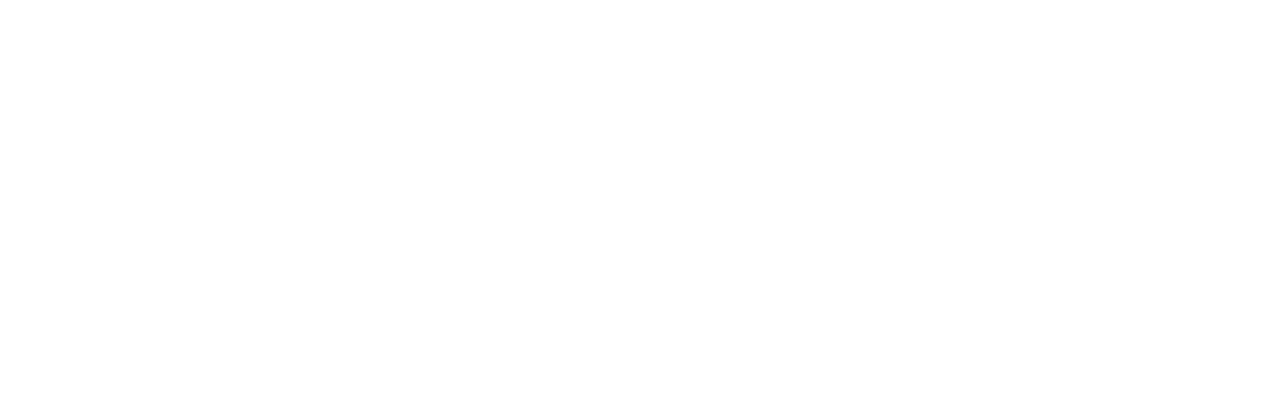
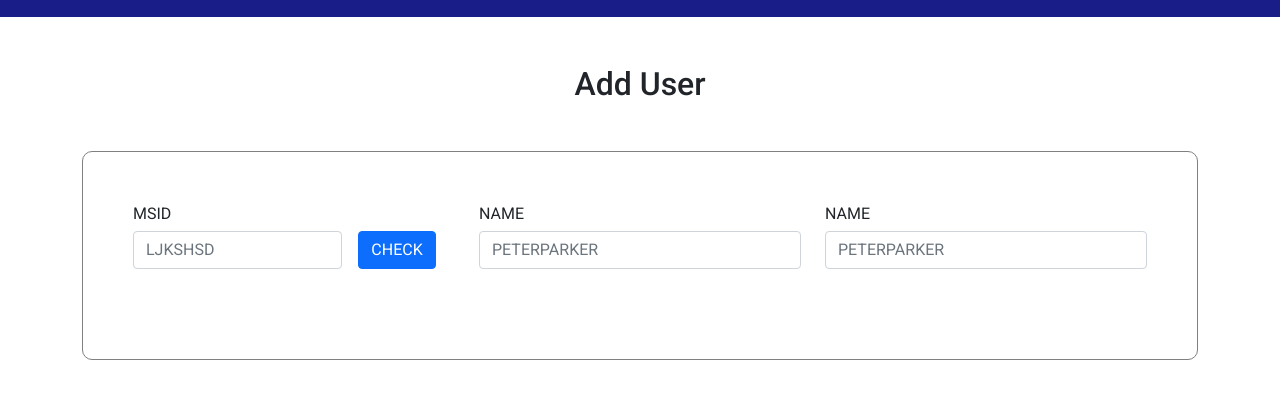
Before and after one commit to JoySarkarBD/college-project, a React (Vite) app: page /add-user in a window 1280 px wide. Before the commit this address had no page. Shown: the part 133-543 px from the top of the page. Built offline with nearby package versions, Linux system fonts and the light colour scheme.

Commit message:
feat: add user page

```diff
--- a/src/Routes/Routes.jsx
+++ b/src/Routes/Routes.jsx
@@ -1,5 +1,6 @@
 import { createBrowserRouter } from "react-router-dom";
 import Layout from "../Layout/Layout";
+import AddUser from "../pages/AddUser/AddUser";
 import Admin from "../pages/Admin/Admin";
 import Home from "../pages/Home/Home";
 import Login from "../pages/Login/Login";
@@ -28,6 +29,10 @@
         element: <Login />,
       },
       {
+        path: "/add-user",
+        element: <AddUser />,
+      },
+      {
         path: "/work-queue",
         element: <WorkQueue />,
       },
--- /dev/null
+++ b/src/pages/AddUser/AddUser.css
@@ -0,0 +1,5 @@
+.addUserForm {
+  border: 1px solid gray;
+  border-radius: 10px;
+  padding: 50px;
+}
--- /dev/null
+++ b/src/pages/AddUser/AddUser.jsx
@@ -0,0 +1,57 @@
+import "./AddUser.css";
+export default function AddUser() {
+  return (
+    <div className="container my-5">
+      <div className="title text-center">
+        <h2>Add User</h2>
+      </div>
+      <form className="addUserForm mt-5">
+        <div className="row">
+          {/* MSID FIELD*/}
+          <div className="col-md-4 mb-4">
+            <div className="row gx-3 align-items-center">
+              <label className="label">MSID</label>
+              <div className="col-8">
+                <input
+                  type="text"
+                  className="form-control"
+                  placeholder="LJKSHSD"
+                />
+              </div>
+              <div className="col-4">
+                <button type="submit" className="btn btn-primary">
+                  CHECK
+                </button>
+              </div>
+            </div>
+          </div>
+
+          {/* NAME FIELD*/}
+          <div className="col-md-4 mb-4">
+            <div className="mb-3">
+              <label>NAME</label>
+              <input
+                type="text"
+                className="form-control"
+                placeholder="PETERPARKER"
+              />
+            </div>
+          </div>
+
+          {/* NAME FIELD*/}
+          <div className="col-md-4">
+            <div className="mb-3">
+              <label>NAME</label>
+              <input
+                type="text"
+                className="form-control"
+                placeholder="PETERPARKER"
+              />
+            </div>
+          </div>
+
+        </div>
+      </form>
+    </div>
+  );
+}
```
